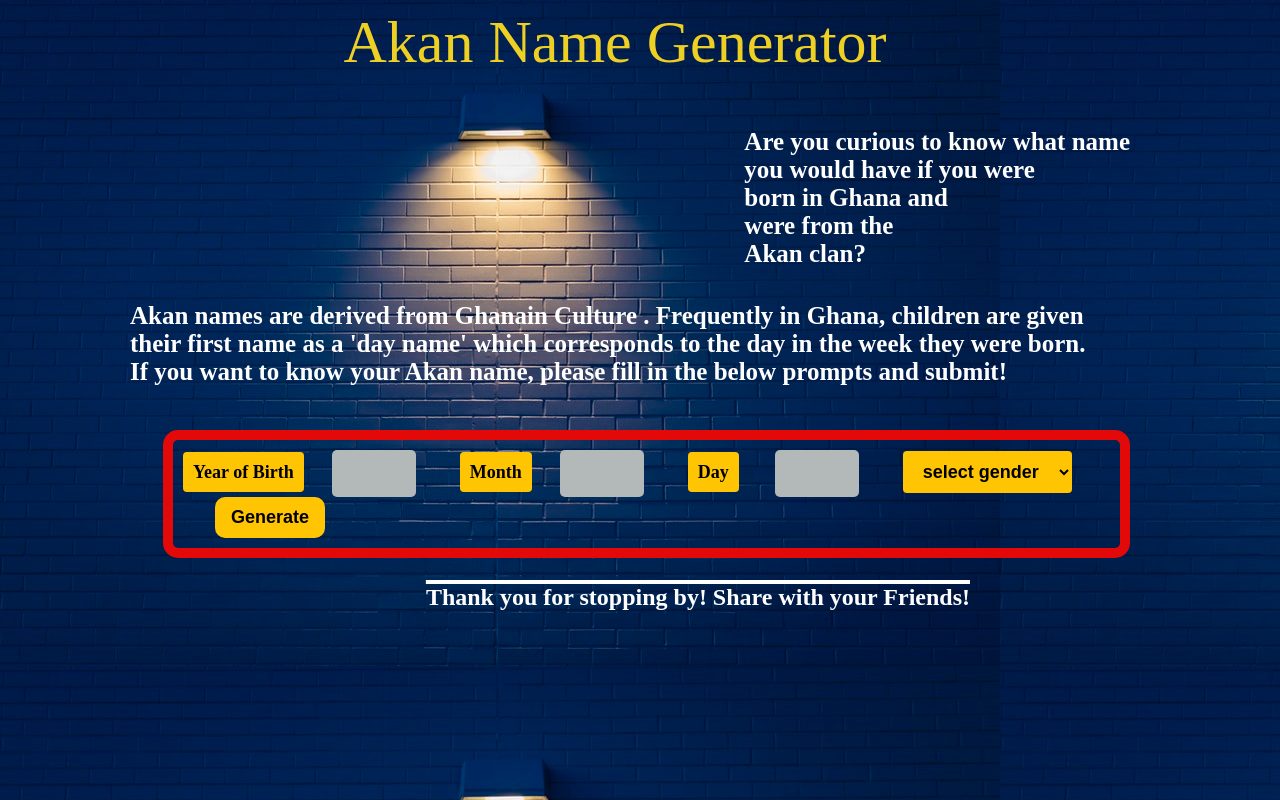
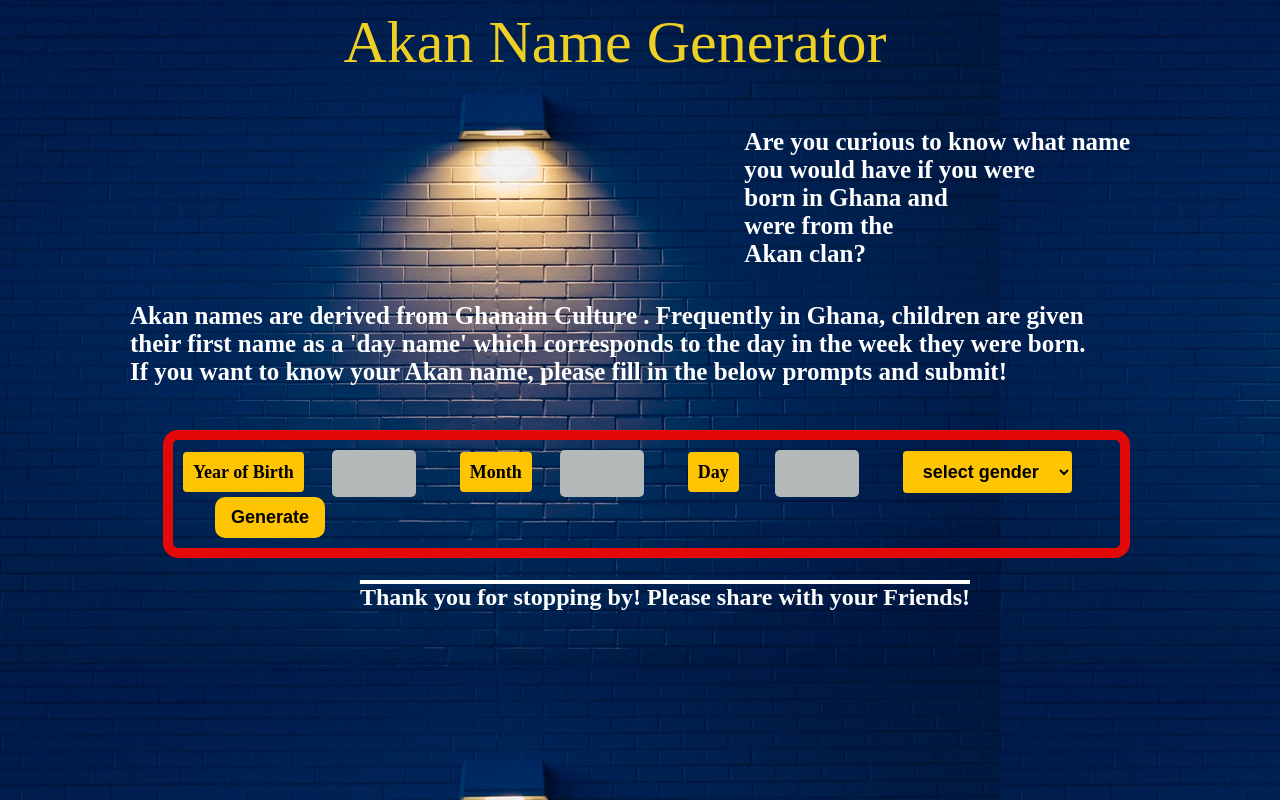
Before and after one commit to KakushaVenecia/ip-two, a plain HTML site: page index.html in a window 1280 px wide. Drawn offline with Linux system fonts and the light colour scheme.

Commit message:
text changes

```diff
--- a/index.html
+++ b/index.html
@@ -55,7 +55,7 @@
 <section>
 <h2>
 
-Thank you for stopping by! Share with your Friends!
+Thank you for stopping by!  Please share with your Friends!
 
 </h2>
 
```
